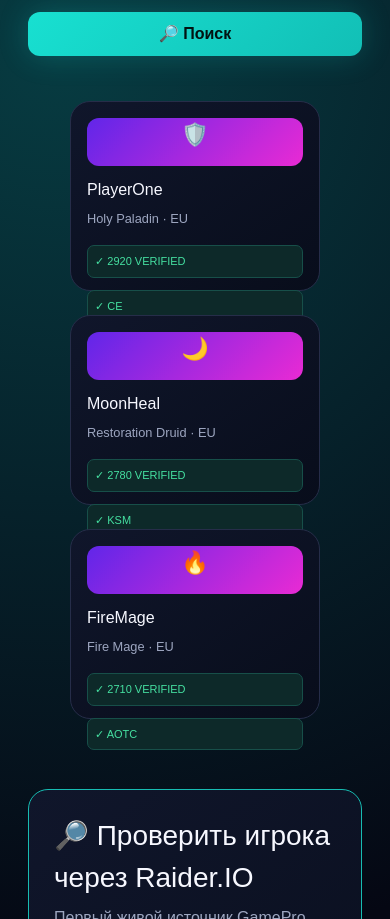
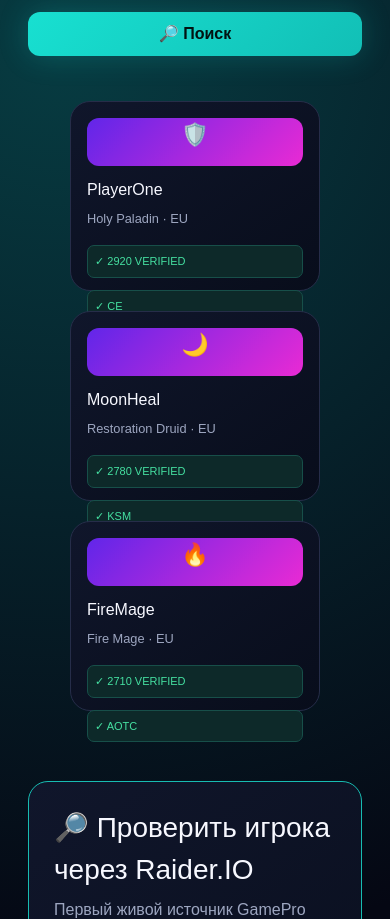
Before and after one commit to vesttrading/gamepro-market, a Next.js app: page / in a window 390 px wide. Shown: the part 1926-2845 px from the top of the page. Built offline with nearby package versions, Linux system fonts and the light colour scheme; no server answers.

Commit message:
Refine CSS media query comments and styles
Updated media query comments for clarity and added gap property.

```diff
--- a/app/globals.css
+++ b/app/globals.css
@@ -153,12 +153,13 @@
     flex-direction: row !important; /* На ПК — в ряд */
 }
 
-/* А это правило сработает ТОЛЬКО на экранах телефонов (меньше 768px) */
+/* А это правило автоматически сработает только на экранах телефонов */
 @media (max-width: 768px) {
     #players .cards,
     #players div[class*="cards"] {
-        flex-direction: column !important; /* На телефонах — вертикально */
+        flex-direction: column !important; /* На смартфонах перестраиваем в столбец */
         align-items: center !important;
+        gap: 20px !important;              /* ДОБАВИТЬ: это сделает красивый отступ между карточками */
     }
 }
 
```
